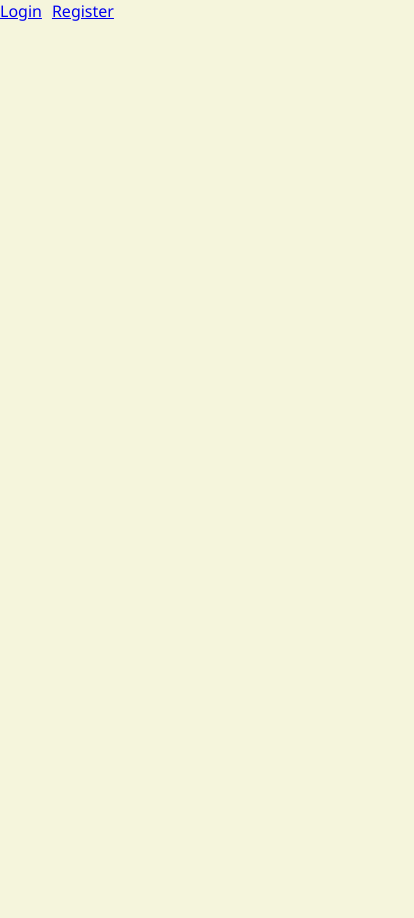
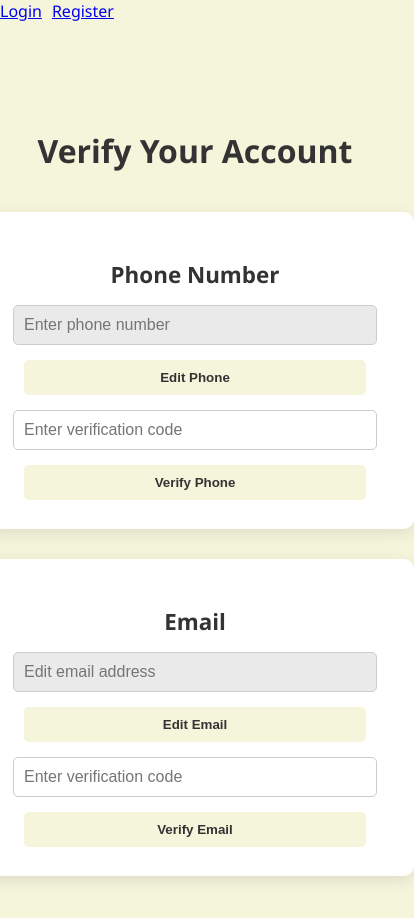
Before and after one commit to Bijengwa/ComeIn, a React (Create React App) app in the folder frontend/: page /verify in a window 390 px wide. Before the commit this address had no page. Shown: the top 918 px of the page, 414 px wide, since content can reach past the window. Before the commit the page ends 844 px from the top, so only its background shows below. Built offline with nearby package versions, Linux system fonts and the light colour scheme.

Commit message:
Worked on the login add the phone number value and then adding the verification page for verifying the email and phone number

```diff
--- a/frontend/src/App.js
+++ b/frontend/src/App.js
@@ -1,7 +1,8 @@
 import './App.css';
 import { BrowserRouter as Router, Routes, Route, Link } from 'react-router-dom';
 import Register from './components/auth/register';
-import Login from './components/auth/login'; // create this later
+import Login from './components/auth/login';
+import VerificationPage from './components/auth/auth verify/VerificationPage';
 
 function App() {
   return (
@@ -14,6 +15,7 @@ function App() {
       <Routes>
         <Route path="/" element={<Login />} />
         <Route path="/register" element={<Register />} />
+        <Route path="/verify" element={<VerificationPage />} />
       </Routes>
     </Router>
   );
--- /dev/null
+++ b/frontend/src/components/auth/auth verify/VerificationPage.js
@@ -0,0 +1,90 @@
+import React, { useState } from 'react';
+import './verification.css';
+
+export default function VerificationPage() {
+    const [phone, setPhone] = useState('');
+    const [phoneCode, setPhoneCode] = useState('');
+    const [email, setEmail] = useState('');
+    const [emailCode, setEmailCode] = useState('');
+    const [canEditPhone, setCanEditPhone] = useState(false);
+    const [canEditEmail, setCanEditEmail] = useState(false);
+    const [success, setSuccess] = useState('');
+    const [error, setError] = useState('');
+
+    const handleVerify = async (type) => {
+        try {
+            const response = await fetch('/api/auth/verify', {
+                method: 'POST',
+                headers: { 'Content-Type': 'application/json' },
+                body: JSON.stringify({
+                    code: type === 'phone' ? phoneCode : emailCode,
+                    target: type
+                }),
+            });
+            const data = await response.json();
+            if (response.ok) {
+                setSuccess(data.message);
+                setError('');
+            } else {
+                setError(data.error);
+                setSuccess('');
+            }
+        } catch (err) {
+            setError('Verification failed. Please try again.');
+            setSuccess('');
+        }
+    };
+
+    return (
+        <div className='verify-container'>
+            <h2>Verify Your Account</h2>
+
+            <div className='verify-credential'>
+                <h2>Phone Number</h2>
+                <div className='verifying'>
+                    <input
+                        type='text'
+                        placeholder='Enter phone number'
+                        value={phone}
+                        disabled={!canEditPhone}
+                        onChange={(e) => setPhone(e.target.value)}
+                        className={!canEditPhone ? 'disabled' : ''}
+                    />
+                    <button onClick={() => setCanEditPhone(true)}>Edit Phone</button>
+                    <input
+                        type='text'
+                        placeholder='Enter verification code'
+                        value={phoneCode}
+                        onChange={(e) => setPhoneCode(e.target.value)}
+                    />
+                    <button onClick={() => handleVerify('phone')}>Verify Phone</button>
+                </div>
+            </div>
+
+            <div className='verify-credential'>
+                <h2>Email</h2>
+                <div className='verifying'>
+                    <input
+                        type='text'
+                        placeholder='Edit email address'
+                        value={email}
+                        disabled={!canEditEmail}
+                        onChange={(e) => setEmail(e.target.value)}
+                        className={!canEditEmail ? 'disabled' : ''}
+                    />
+                    <button onClick={() => setCanEditEmail(true)}>Edit Email</button>
+                    <input
+                        type='text'
+                        placeholder='Enter verification code'
+                        value={emailCode}
+                        onChange={(e) => setEmailCode(e.target.value)}
+                    />
+                    <button onClick={() => handleVerify('email')}>Verify Email</button>
+                </div>
+            </div>
+
+            {error && <p className='error'>{error}</p>}
+            {success && <p className='success'>{success}</p>}
+        </div>
+    );
+}
--- /dev/null
+++ b/frontend/src/components/auth/auth verify/verification.css
@@ -0,0 +1,89 @@
+body {
+    margin: 0;
+    font-family: 'Segoe UI', Tahoma, Geneva, Verdana, sans-serif;
+    background-color: #f5f5dc; /* beige background */
+}
+
+.verify-container {
+    display: flex;
+    flex-direction: column;
+    align-items: center;
+    justify-content: flex-start;
+    padding-top: 60px;
+    min-height: 100vh;
+}
+
+.verify-container > h2 {
+    font-size: 2rem;
+    font-weight: bold;
+    color: #333;
+    margin-bottom: 40px;
+}
+
+.verify-credential {
+    background: #fff;
+    padding: 1.8rem;
+    border-radius: 10px;
+    box-shadow: 0 4px 15px rgba(0, 0, 0, 0.1);
+    margin-bottom: 30px;
+    width: 380px;
+}
+
+.verify-credential h2 {
+    font-size: 1.4rem;
+    color: #333;
+    margin-bottom: 15px;
+    text-align: center;
+}
+
+.verifying {
+    display: flex;
+    flex-direction: column;
+    align-items: center;
+    gap: 15px;
+}
+
+.verifying input {
+    width: 90%;
+    padding: 10px;
+    font-size: 1rem;
+    border: 1px solid #ccc;
+    border-radius: 5px;
+}
+
+.verifying button {
+    width: 90%;
+    padding: 10px;
+    background: #f5f5dc;
+    border: none;
+    border-radius: 5px;
+    font-weight: bold;
+    color: #333;
+    cursor: pointer;
+    transition: background 0.3s;
+}
+
+.verifying button:hover {
+    background: #e2e2c4;
+}
+
+.success {
+    color: green;
+    font-weight: bold;
+    margin-top: 20px;
+}
+
+.error {
+    color: red;
+    font-weight: bold;
+    margin-top: 20px;
+}
+input:disabled,
+input.disabled {
+    background-color: #eaeaea;
+    color: #888;
+    cursor: not-allowed;
+}
+input {
+    transition: background-color 0.3s ease, color 0.3s ease;
+}
--- a/frontend/src/components/auth/register.js
+++ b/frontend/src/components/auth/register.js
@@ -13,8 +13,9 @@ export default function Register() {
 
                 <form className='register-form'>
 
-                    <input type='text' className='register-input' placeholder='Username' required />
-                    <input type='email' className='register-input' placeholder='Email' required />
+                    <input type='text' className='register-input' placeholder='Full name' id='fullname' required />
+                    <input type='email' className='register-input' placeholder='Email' id='email' required />
+                    <input type='tel' className='register-input' placeholder='Phone number' id='phone' required />
 
                     <div className='password-field'>
                         <input type={showPassword ? 'text' : 'password'} className='register-input' placeholder='Password' required />
```
